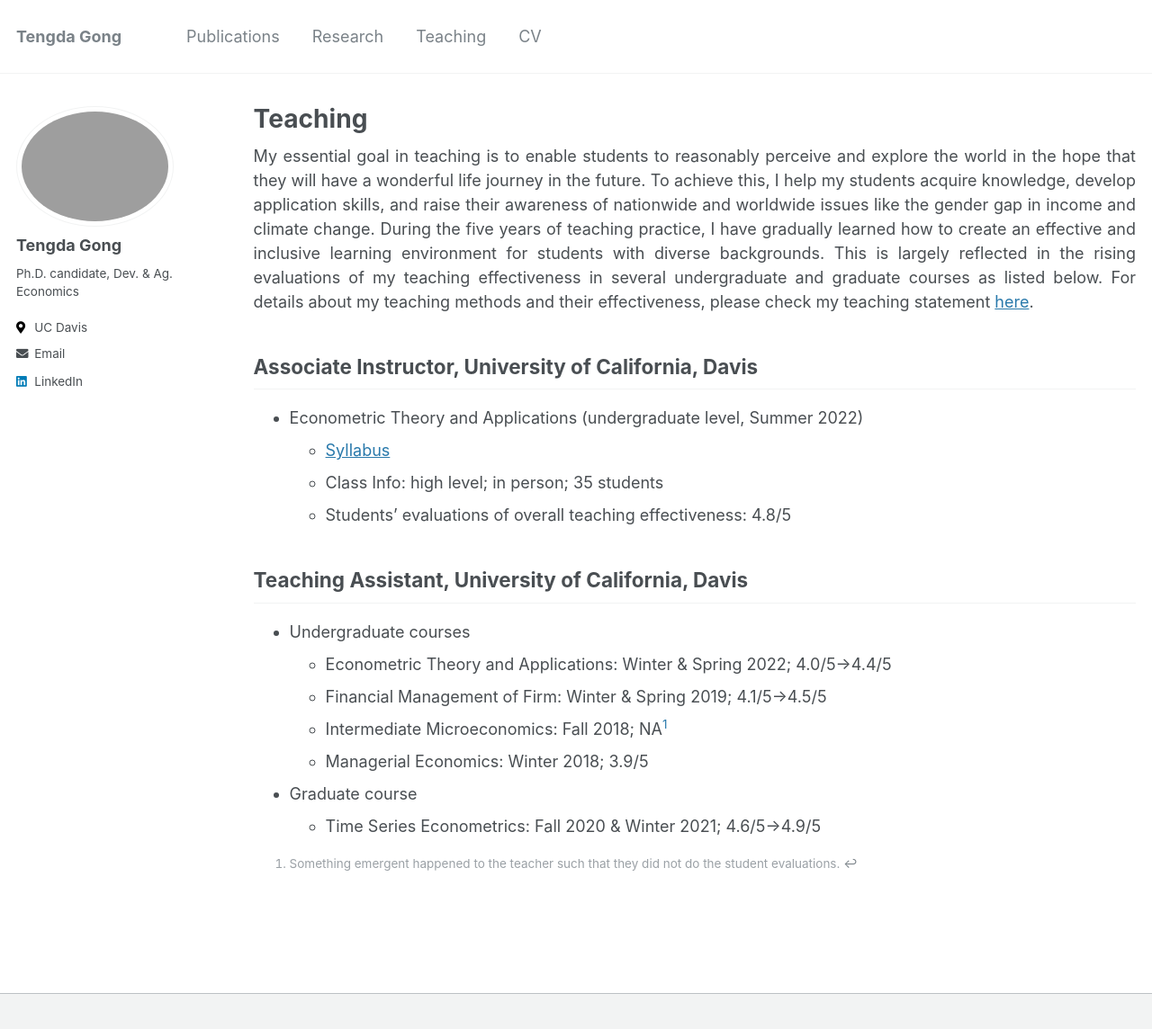
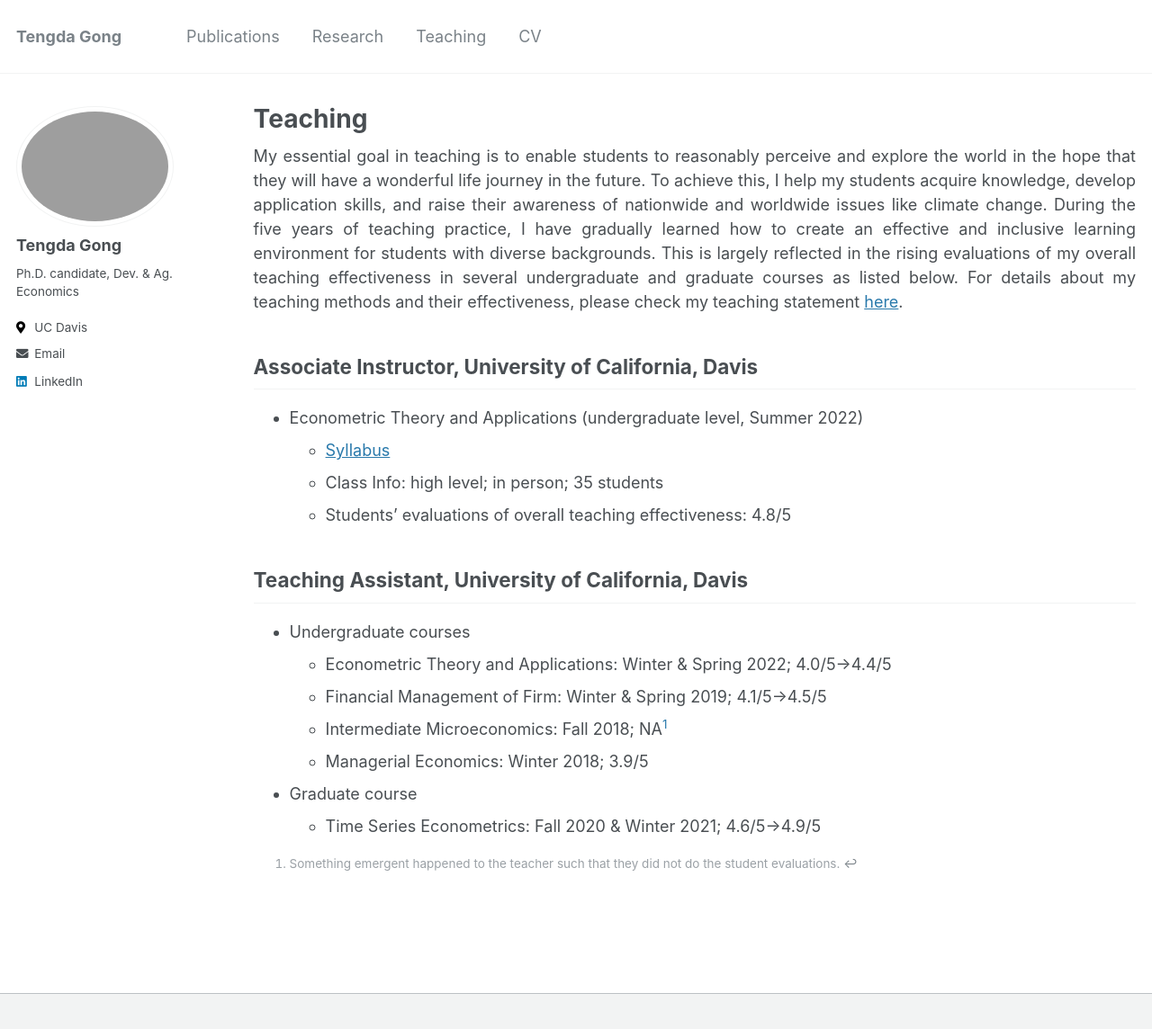
Before and after one commit to tendakung/tendakung.github.io, a Jekyll site: the page built from _pages/teaching.md, in a window 1280 px wide and 1177 px high. Shown: the top 1144 px of the window at 90% size. Built offline with Jekyll 4.4.1, drawn with Linux system fonts in a browser that asks for light colours.

Commit message:
Update teaching.md

```diff
--- a/_pages/teaching.md
+++ b/_pages/teaching.md
@@ -5,7 +5,7 @@ permalink: /teaching/
 title: "Teaching"
 ---
 
-My essential goal in teaching is to enable students to reasonably perceive and explore the world in the hope that they will have a wonderful life journey in the future. To achieve this, I help my students acquire knowledge, develop application skills, and raise their awareness of nationwide and worldwide issues like the gender gap in income and climate change. During the five years of teaching practice, I have gradually learned how to create an effective and inclusive learning environment for students with diverse backgrounds. This is largely reflected in the rising evaluations of my teaching effectiveness in several undergraduate and graduate courses as listed below. For details about my teaching methods and their effectiveness, please check my teaching statement [here](/files/pdf/teaching/TS.pdf).
+My essential goal in teaching is to enable students to reasonably perceive and explore the world in the hope that they will have a wonderful life journey in the future. To achieve this, I help my students acquire knowledge, develop application skills, and raise their awareness of nationwide and worldwide issues like climate change. During the five years of teaching practice, I have gradually learned how to create an effective and inclusive learning environment for students with diverse backgrounds. This is largely reflected in the rising evaluations of my overall teaching effectiveness in several undergraduate and graduate courses as listed below. For details about my teaching methods and their effectiveness, please check my teaching statement [here](/files/pdf/teaching/TS.pdf).
 
 ## Associate Instructor, University of California, Davis
 - Econometric Theory and Applications (undergraduate level, Summer 2022)
```
